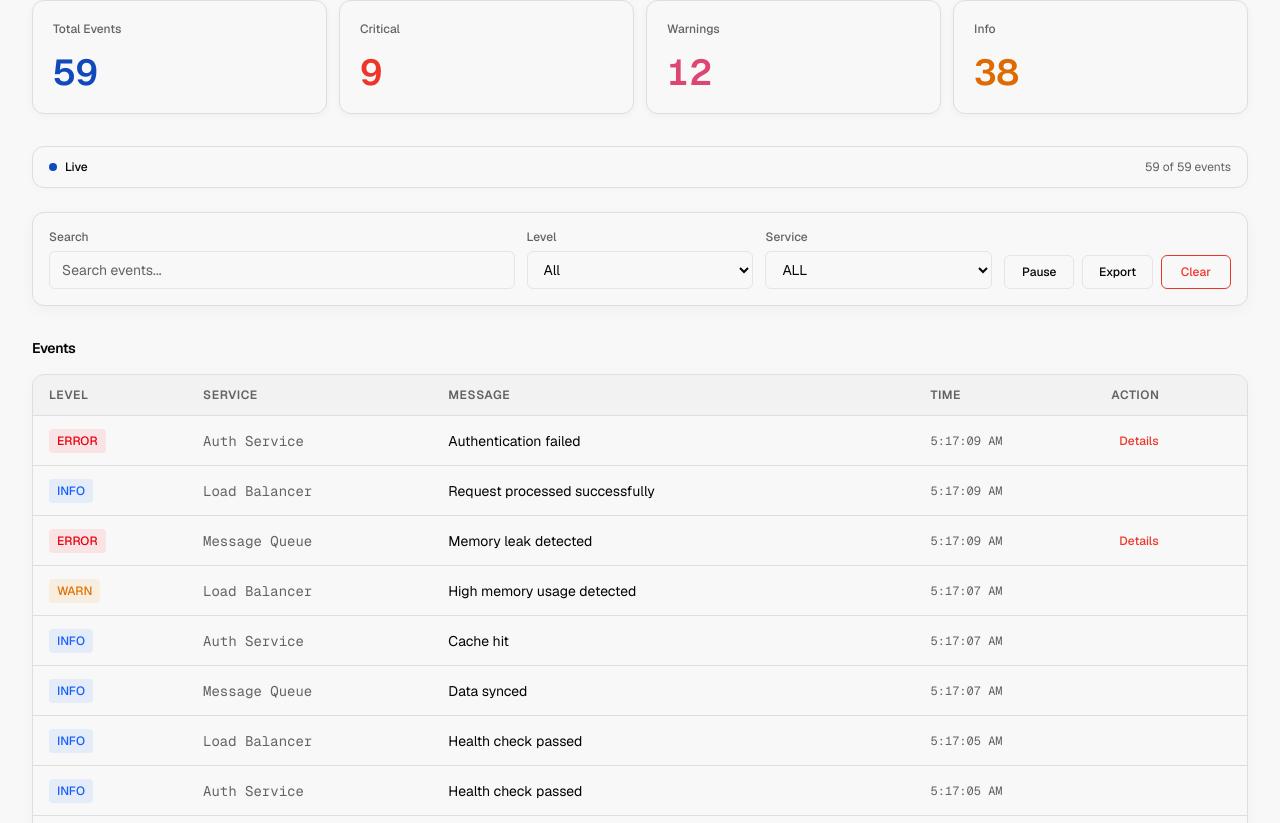
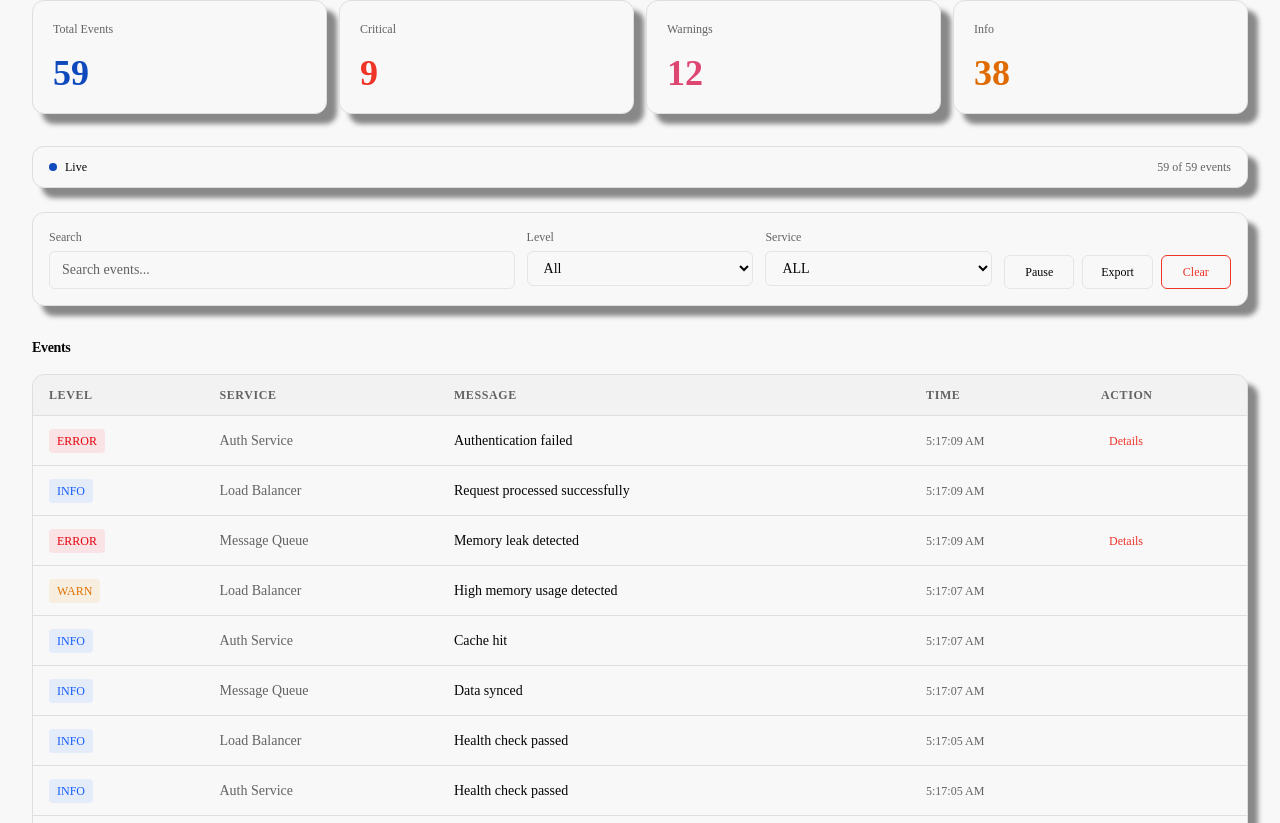
Before and after one commit to vivekdandotiya/Real-Time-Dashboard, a Next.js app: page / in a window 1280 px wide. Shown: the part 117-940 px from the top of the page. Built offline with nearby package versions, Linux system fonts and the light colour scheme.

Commit message:
style: apply 10px 10px offset box shadow and resolve layout font issue

```diff
--- a/app/layout.tsx
+++ b/app/layout.tsx
@@ -1,11 +1,7 @@
 import React from "react"
 import type { Metadata } from 'next'
-import { Geist, Geist_Mono } from 'next/font/google'
 import { Analytics } from '@vercel/analytics/next'
 import './globals.css'
-
-const _geist = Geist({ subsets: ["latin"] });
-const _geistMono = Geist_Mono({ subsets: ["latin"] });
 
 export const metadata: Metadata = {
   title: 'Real-Time Observability Dashboard',
--- a/components/Dashboard.tsx
+++ b/components/Dashboard.tsx
@@ -273,7 +273,7 @@ export function Dashboard() {
         </div>
 
         {/* Live Status Bar */}
-        <div className="mb-6 rounded-xl border border-border bg-card px-4 py-3 shadow-[0_2px_8px_rgba(0,0,0,0.02)] dark:shadow-[0_2px_8px_rgba(0,0,0,0.2)]">
+        <div className="mb-6 rounded-xl border border-border bg-card px-4 py-3 shadow-[10px_10px_5px_#888888] dark:shadow-[10px_10px_5px_rgba(0,0,0,0.6)]">
           <div className="flex items-center gap-3 text-xs">
             <div className="flex items-center gap-2">
               <div
--- a/components/FilterControls.tsx
+++ b/components/FilterControls.tsx
@@ -31,7 +31,7 @@ export const FilterControls = React.memo(function FilterControls({
   onExportLogs,
 }: FilterControlsProps) {
   return (
-    <div className="space-y-3 rounded-xl border border-border bg-card p-4 shadow-[0_4px_16px_rgba(0,0,0,0.04)] dark:shadow-[0_4px_16px_rgba(0,0,0,0.3)]">
+    <div className="space-y-3 rounded-xl border border-border bg-card p-4 shadow-[10px_10px_5px_#888888] dark:shadow-[10px_10px_5px_rgba(0,0,0,0.6)]">
       <div className="grid gap-3 sm:grid-cols-2 lg:grid-cols-5">
         {/* Search */}
         <div className="lg:col-span-2">
--- a/components/IntegrationGuide.tsx
+++ b/components/IntegrationGuide.tsx
@@ -109,7 +109,7 @@ export function IntegrationGuide({ websiteId, onDone }: IntegrationGuideProps) {
   };
 
   return (
-    <div className="rounded-xl border border-border bg-card p-5 mt-6 shadow-[0_4px_16px_rgba(0,0,0,0.04)] dark:shadow-[0_4px_16px_rgba(0,0,0,0.3)]">
+    <div className="rounded-xl border border-border bg-card p-5 mt-6 shadow-[10px_10px_5px_#888888] dark:shadow-[10px_10px_5px_rgba(0,0,0,0.6)]">
       <div className="flex items-center justify-between">
         <div>
           <h3 className="text-sm font-semibold tracking-tight text-foreground">
--- a/components/LogsTable.tsx
+++ b/components/LogsTable.tsx
@@ -79,7 +79,7 @@ export const LogsTable = React.memo(function LogsTable({
   }
 
   return (
-    <div className="overflow-hidden rounded-xl border border-border bg-card shadow-[0_4px_16px_rgba(0,0,0,0.03)] dark:shadow-[0_4px_16px_rgba(0,0,0,0.25)]">
+    <div className="overflow-hidden rounded-xl border border-border bg-card shadow-[10px_10px_5px_#888888] dark:shadow-[10px_10px_5px_rgba(0,0,0,0.6)]">
       <div className="overflow-x-auto">
         <table className="w-full">
           <thead>
--- a/components/MetricCard.tsx
+++ b/components/MetricCard.tsx
@@ -30,7 +30,7 @@ export const MetricCard = React.memo(function MetricCard({
   };
 
   return (
-    <div className="rounded-xl border border-border bg-card p-5 shadow-[0_2px_8px_rgba(0,0,0,0.04)] dark:shadow-[0_2px_8px_rgba(0,0,0,0.25)] hover:shadow-[0_8px_30px_rgba(0,0,0,0.06)] dark:hover:shadow-[0_8px_30px_rgba(0,0,0,0.4)] transition-all duration-300">
+    <div className="rounded-xl border border-border bg-card p-5 shadow-[10px_10px_5px_#888888] dark:shadow-[10px_10px_5px_rgba(0,0,0,0.6)] transition-all duration-300">
       <p className="text-xs font-medium text-muted-foreground">{label}</p>
       <div className="mt-4 flex items-end gap-2">
         {isLoading ? (
```
